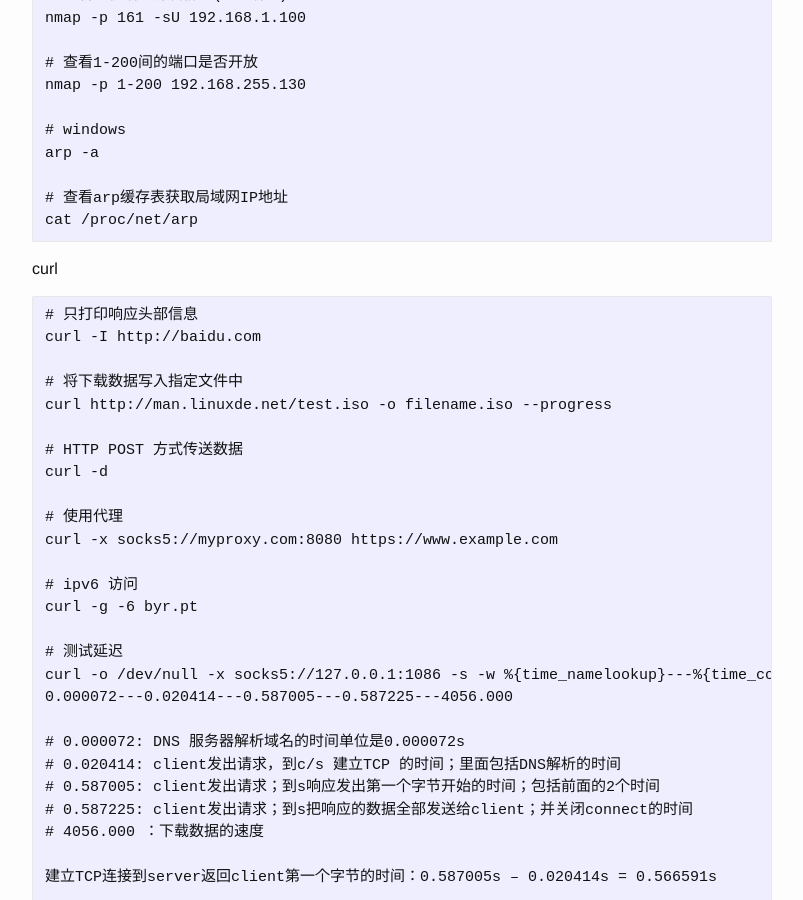
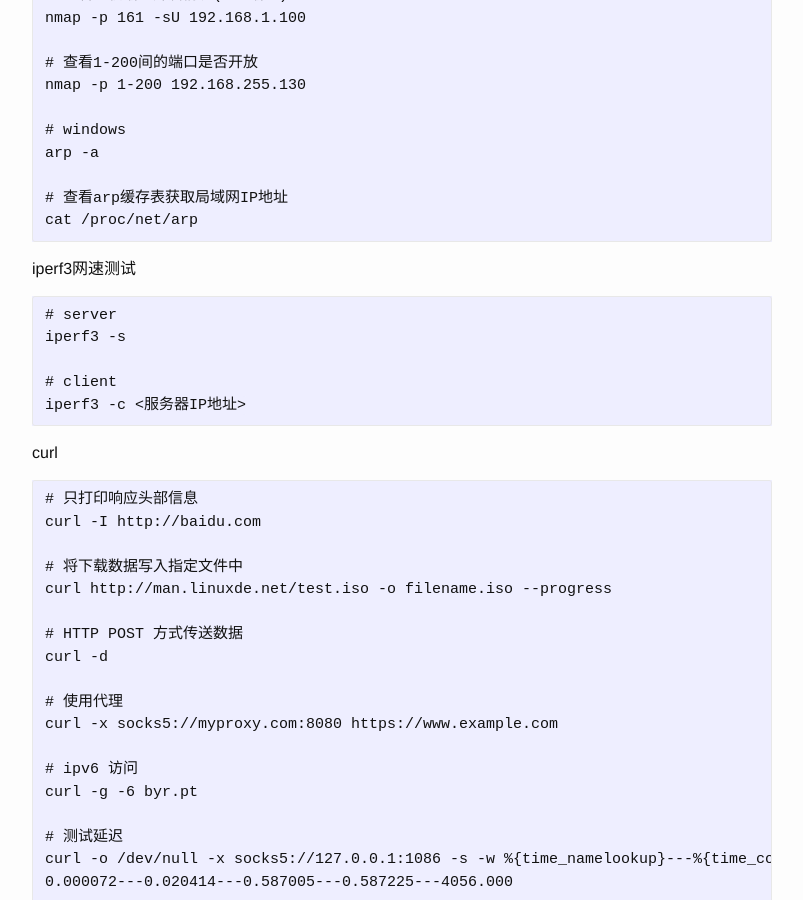
Before and after one commit to josephstalin117/josephstalin117.github.io, a Jekyll site: the page built from _posts/2019-5-28-networking.markdown, in a window 1280 px wide and 900 px high, scrolled down 533 px. Shown: the whole window, without its empty margins (238-1041 px from the left). Built offline with Jekyll 4.4.1, drawn with Linux system fonts in a browser that asks for light colours.

````diff
--- a/_posts/2016-04-04-linux.markdown
+++ b/_posts/2016-04-04-linux.markdown
@@ -715,6 +715,9 @@
 
 # 递归下载时的断点续传
 wget -c -r ftp://example.com/directory/
+
+# 测试下载速度
+wget https://mirrors.tuna.tsinghua.edu.cn/ubuntu-releases/plucky/ubuntu-25.04-live-server-amd64.iso
 ```
 
 ufw
--- a/_posts/2018-4-30-docker.markdown
+++ b/_posts/2018-4-30-docker.markdown
@@ -140,6 +140,8 @@
   }
 }
 ```
+
+
 
 # docker 镜像管理
 
--- a/_posts/2019-5-28-networking.markdown
+++ b/_posts/2019-5-28-networking.markdown
@@ -30,6 +30,15 @@
 
 # 查看arp缓存表获取局域网IP地址
 cat /proc/net/arp
+```
+
+iperf3网速测试
+```
+# server
+iperf3 -s
+
+# client
+iperf3 -c <服务器IP地址>
 ```
 
 curl
````
